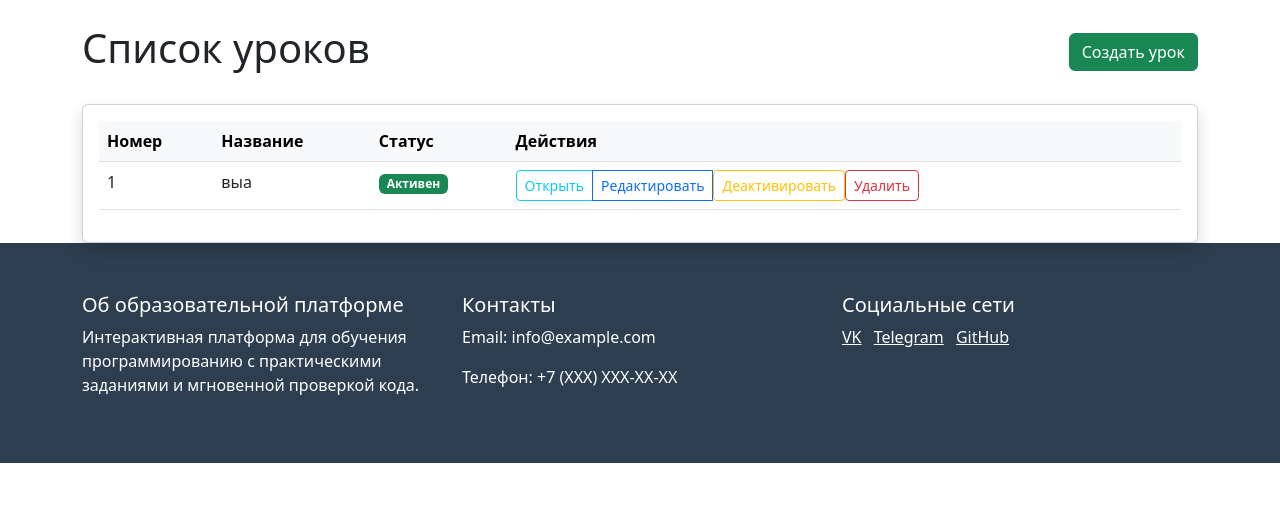
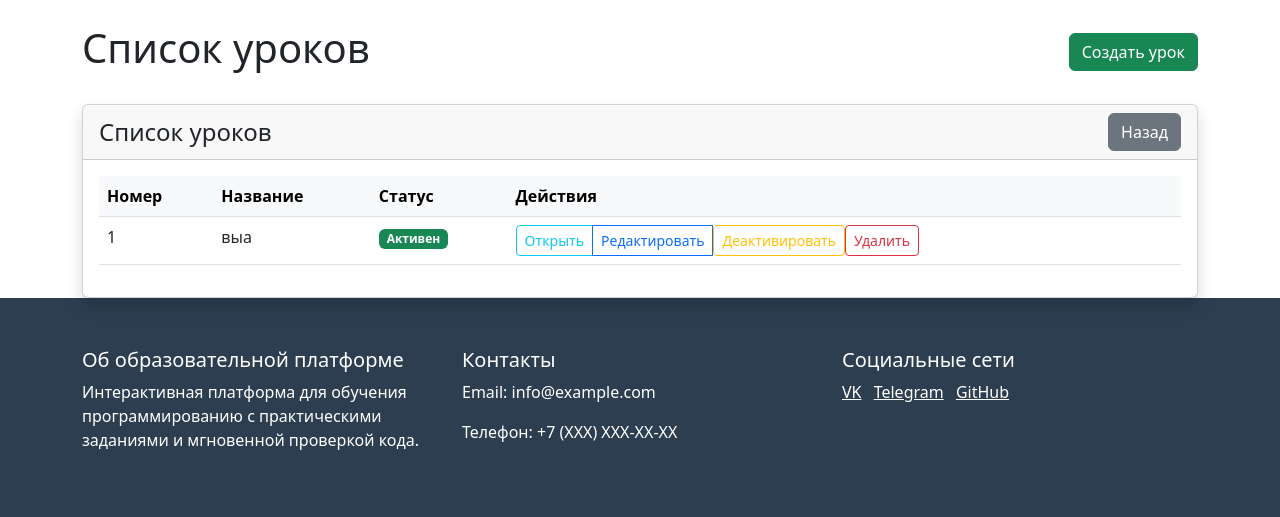
Before and after one commit to druswayne/project_site, a Flask app: page /admin/lessons in a window 1280 px wide. Shown: the part 56-573 px from the top of the page. Run offline with Flask 3, Linux system fonts and the light colour scheme; a user stored in the database is signed in.

Commit message:
редактор

```diff
--- a/templates/lesson_list.html
+++ b/templates/lesson_list.html
@@ -20,6 +20,14 @@
     {% endwith %}
 
     <div class="card shadow">
+        <div class="card-header d-flex justify-content-between align-items-center">
+            <h4 class="mb-0">Список уроков</h4>
+            <div>
+                <a href="{{ url_for('admin_panel') }}" class="btn btn-secondary">
+                    <i class="bi bi-arrow-left"></i> Назад
+                </a>
+            </div>
+        </div>
         <div class="card-body">
             <div class="table-responsive">
                 <table class="table table-hover">
--- a/templates/view_lesson.html
+++ b/templates/view_lesson.html
@@ -161,9 +161,6 @@
                             {% if lesson.theory_test %}
                                 <div class="d-flex justify-content-between align-items-center">
                                     <p class="mb-0">Тест содержит {{ lesson.theory_test.questions|length }} вопросов</p>
-                                    <a href="{{ url_for('take_test', lesson_id=lesson.id) }}" class="btn btn-outline-primary btn-sm">
-                                        <i class="bi bi-play-circle"></i> Пройти тест
-                                    </a>
                                 </div>
                             {% else %}
                                 <div class="alert alert-info mb-0">
```
Also changed, not shown: instance/app.db.
